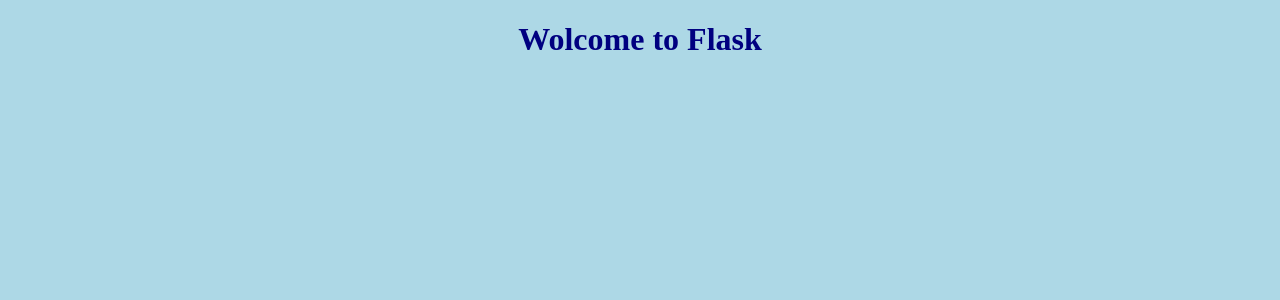
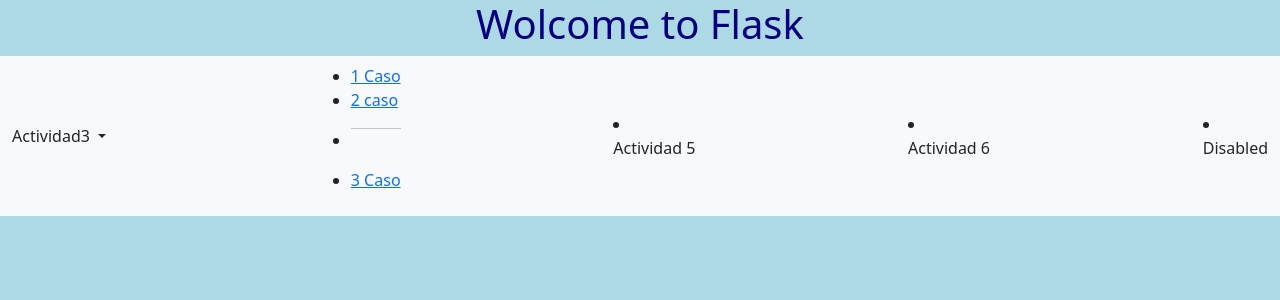
Before and after one commit to angievelasquez-20/Machine, a Flask app: page /Index in a window 1280 px wide. Shown: the top 300 px of the page. Run offline with Flask 3, Linux system fonts and the light colour scheme.

Commit message:
se adiciono el primer caso de ML supervisado con exito

```diff
--- a/app.py
+++ b/app.py
@@ -15,5 +15,9 @@
      Myname= "Flask"
      return render_template('Index.html', name=Myname)
 
+@app.route('/Actividad3')
+def Actividad3():
+     return render_template('Actividad3.html')
+
 if __name__ == '__main__':
      app.run(debug=True)
--- a/templates/Index.html
+++ b/templates/Index.html
@@ -1,12 +1,40 @@
 <!DOCTYPE html>
 <html lang="en">
 <head>
+     <link href="https://cdn.jsdelivr.net/npm/bootstrap@5.3.5/dist/css/bootstrap.min.css" rel="stylesheet" integrity="sha384-SgOJa3DmI69IUzQ2PVdRZhwQ+dy64/BUtbMJw1MZ8t5HZApcHrRKUc4W0kG879m7" crossorigin="anonymous">
     <meta charset="UTF-8">
     <meta name="viewport" content="width=device-width, initial-scale=1.0">
+    <meta name="viewport" content="width= <"nav class=" "navbar navbar-expand-lg bg-body-tertiary">
     <title>App Flask</title>
     <link rel="stylesheet" href="{{url_for('static', filename='style.css')}}">
 </head>
 <body>
     <h1>Wolcome to {{name}}</h1>
+    <nav class="navbar navbar-expand-lg bg-body-tertiary">
+  <div class="container-fluid">
+    <a class="nav-link dropdown-toggle" href="/Actividad3" role="button" data-bs-toggle="Actividad3" aria-expanded="false">
+            Actividad3
+          </a>
+           <ul class="Actividad3">
+            <li><a class="Actividad3" href="/Actividad3">1 Caso</a></li>
+            <li><a class="Actividad3-item" href="#">2 caso</a></li>
+            <li><hr class="Actividad3-divider"></li>
+            <li><a class="Actividad3-item" href="#">3 Caso</a></li>
+          </ul>
+        </li>
+
+        <li class="nav-item">
+          <a class="nav-link" href="#">Actividad 5</a>
+        </li>
+        <li class="nav-item">
+          <a class="nav-link" href="#">Actividad 6</a>
+        </li>
+        <li class="nav-item">
+          <a class="nav-link disabled" aria-disabled="true">Disabled</a>
+        </li>
+      </ul>
+    </div>
+  </div>
+</nav>
 </body>
 </html>
```
Also changed, not shown: templates/Actividad3.html (added, +13 -0 lines).
